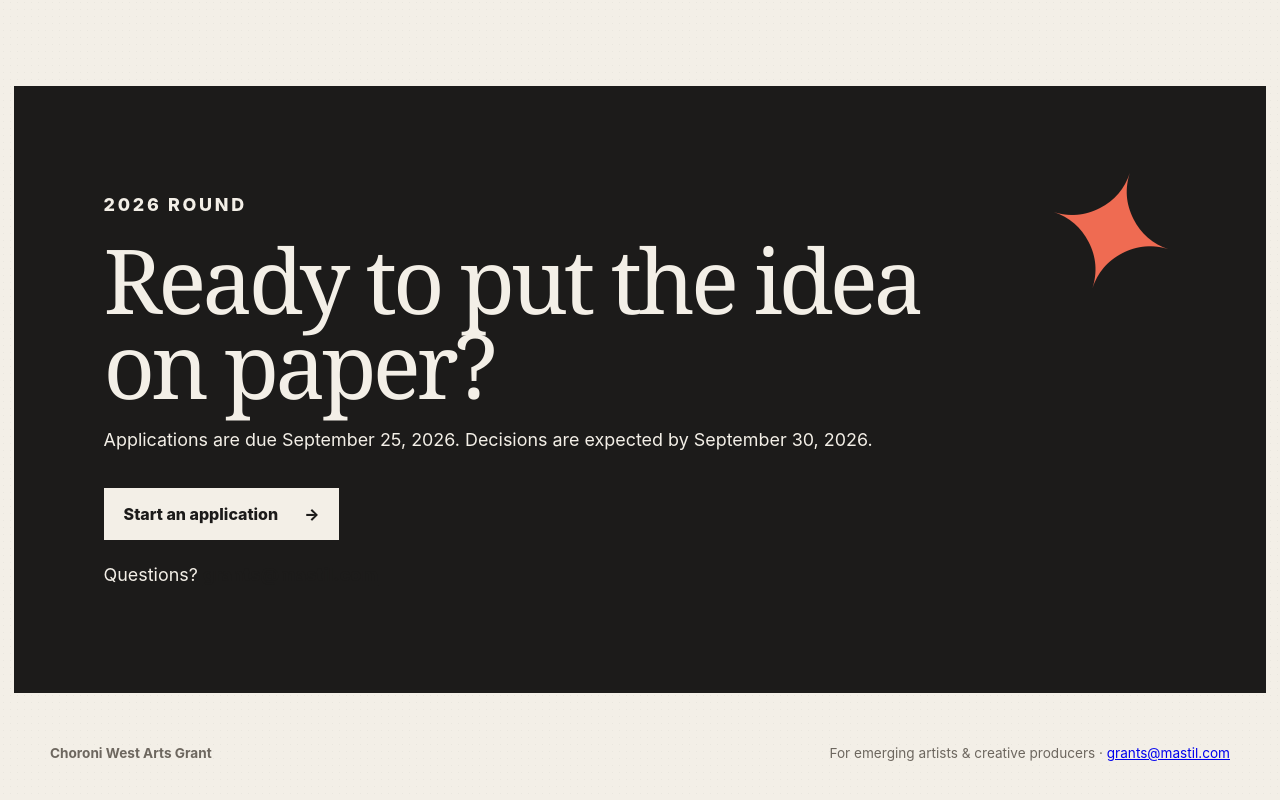
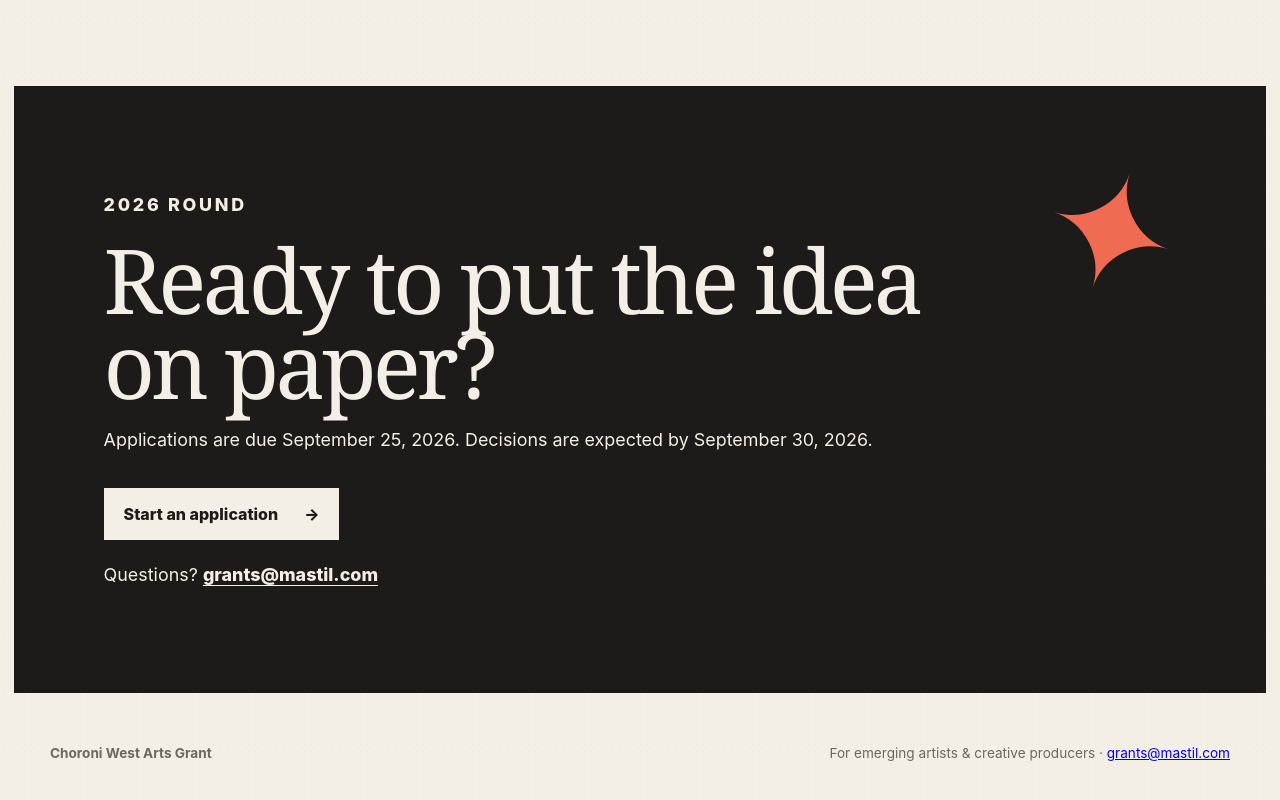
Before and after one commit to puchanix/choroniwest, a Next.js app: page / in a window 1280 px wide. Shown: the part 4810-5610 px from the top of the page. Built offline with nearby package versions, Linux system fonts and the light colour scheme.

Commit message:
Fix Questions contact link contrast

```diff
--- a/app/page.tsx
+++ b/app/page.tsx
@@ -93,7 +93,7 @@ export default function Home() {
         <h2>Ready to put the idea<br/>on paper?</h2>
         <p>Applications are due {grantConfig.deadline}. Decisions are expected by {grantConfig.decisionDate}.</p>
         <Link className="button primary" href="/apply">Start an application <span>→</span></Link>
-        <p style={{marginTop:24}}>Questions? <a className="text-link" href={`mailto:${grantConfig.contactEmail}`}>{grantConfig.contactEmail}</a></p>
+        <p style={{marginTop:24}}>Questions? <a className="text-link" style={{color:'var(--paper)'}} href={`mailto:${grantConfig.contactEmail}`}>{grantConfig.contactEmail}</a></p>
       </section>
 
       <footer className="shell footer"><strong>{grantConfig.name}</strong><span>For emerging artists & creative producers · <a href={`mailto:${grantConfig.contactEmail}`}>{grantConfig.contactEmail}</a></span></footer>
```
